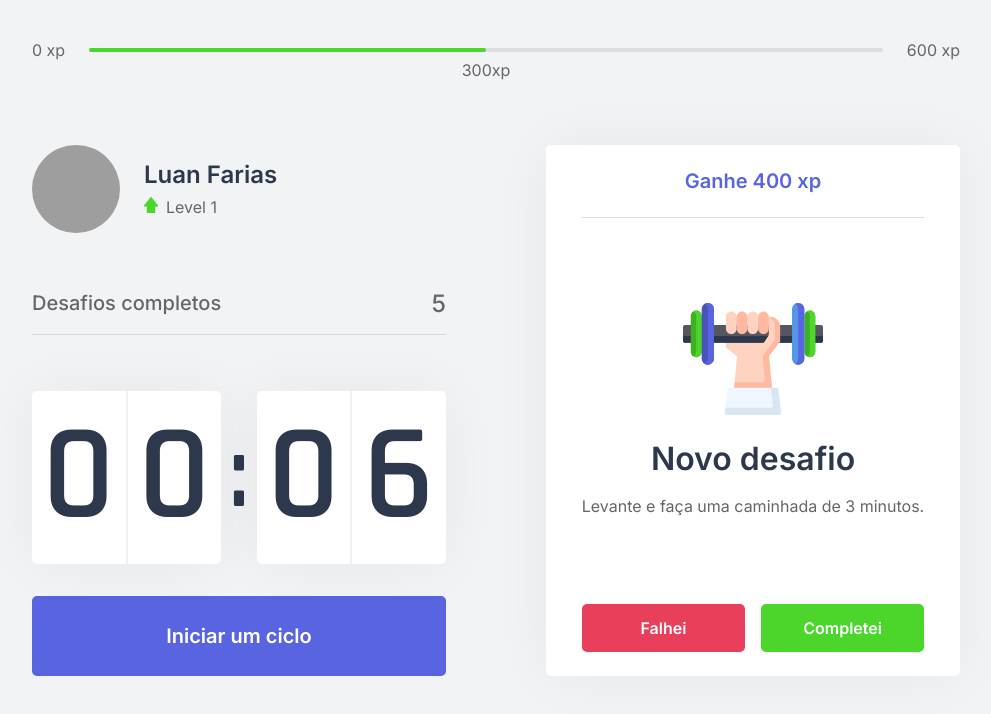
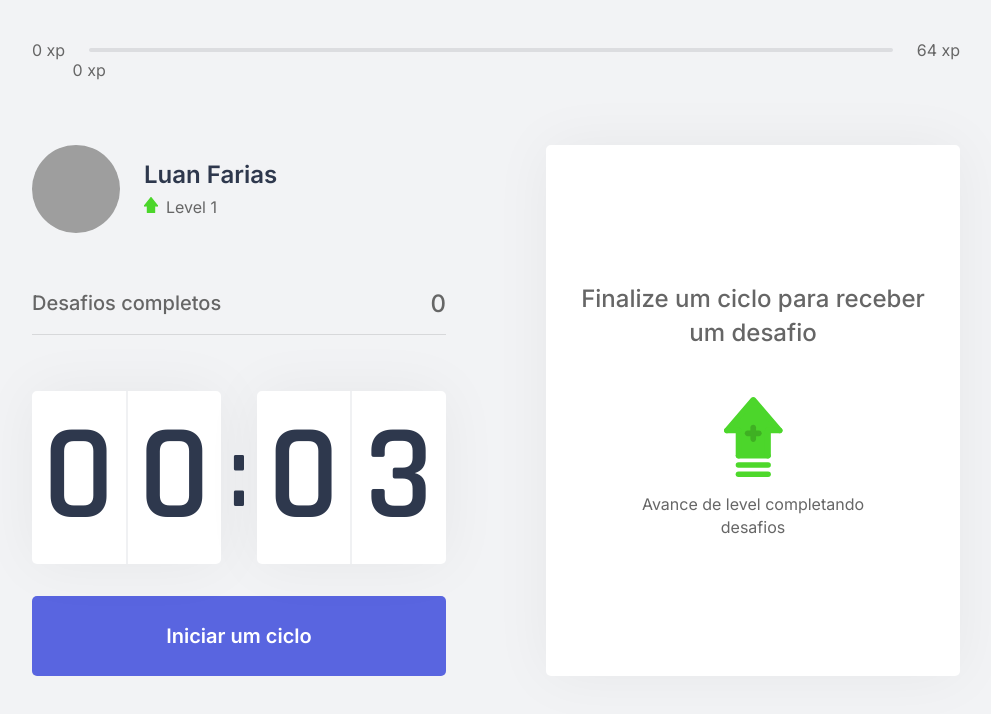
Before and after one commit to Luan-Farias/Typescript.Nextjs.Move-It, a Next.js app: page / in a window 1280 px wide. Shown: the top 714 px of the page, without its empty margins (144-1135 px from the left). Built offline with nearby package versions, Linux system fonts and the light colour scheme; grey boxes are pictures that could not be loaded.

Commit message:
Added ChallengesContext and CountdownContext

```diff
--- /dev/null
+++ b/challenges.json
@@ -0,0 +1,62 @@
+[
+    {
+      "type": "body",
+      "description": "Estique um de seus braços com a palma da mão virada para frente e puxe os dedos para cima por 10 segundos por mão.",
+      "amount": 80
+    },
+    {
+      "type": "body",
+      "description": "Estique seu braço contra o peito e puxe-o utilizando o outro braço por 10 segundos por braço.",
+      "amount": 60
+    },
+    {
+      "type": "body",
+      "description": "Puxe seu pescoço com a ajuda da mão para a direita e para a esquerda, permanecendo na posição por alguns segundos.",
+      "amount": 70
+    },
+    {
+      "type": "body",
+      "description": "Com as duas mãos na parte de trás da cabeça, leve-a para baixo, alongando a parte de trás da região.",
+      "amount": 60
+    },
+    {
+      "type": "body",
+      "description": "Cruze as pernas e desça com as mãos esticadas em direção ao chão. Repita o movimento com a outra perna na frente.",
+      "amount": 100
+    },
+    {
+      "type": "body",
+      "description": "Sentado, abra as pernas e tente encostar as palmas das mãos no chão, repita 3 vezes por 5 segundos.",
+      "amount": 80
+    },
+    {
+      "type": "body",
+      "description": "Puxe o joelho de encontro ao peito e segure, troque de perna após 10 segundos.",
+      "amount": 50
+    },
+    {
+      "type": "body",
+      "description": "Sentado, cruze uma perna e incline seu tronco à frente, troque de perna após 10 segundos.",
+      "amount": 80
+    },
+    {
+      "type": "eye",
+      "description": "Sentado, feche os olhos e cubra-os com as palmas da mão durante 2 minutos, depois abra normalmente.",
+      "amount": 90
+    },
+    {
+      "type": "eye",
+      "description": "Em algum ambiente aberto, olhe o mais longe que puder em quatro direções por 3s, mexa apenas os olhos. Repita 3 vezes.",
+      "amount": 140
+    },
+    {
+      "type": "eye",
+      "description": "Usando os polegares, massage a área abaixo das sobrancelhas em movimentos circulares por 15 segundos.",
+      "amount": 70
+    },
+    {
+      "type": "body",
+      "description": "Em pé, gire a cintura o máximo que puder para a esquerda, segure por cinco segundos. Repita para a direita.",
+      "amount": 90
+    }
+  ]
--- a/src/components/ChallengeBox.tsx
+++ b/src/components/ChallengeBox.tsx
@@ -1,30 +1,46 @@
+import { useContext } from 'react';
+import { ChallengesContext } from '../contexts/ChallengesContext';
+import { CountdownContext } from '../contexts/CountdownContext';
 import styles from '../styles/components/ChallengeBox.module.css';
 
 export function ChallengeBox() {
-    const hasActiveChallenge = true;
+    const { activeChallenge, resetChallenge, completeChallenge } = useContext(ChallengesContext);
+    const { resetCountdown } = useContext(CountdownContext);
+
+    function handleChallengeSucceded() {
+        completeChallenge();
+        resetCountdown();
+    }
+
+    function handleChallengeFailed() {
+        resetChallenge();
+        resetCountdown();
+    }
 
     return (
         <div className={styles.challengeBoxContainer}>
-            {hasActiveChallenge ? (
+            {activeChallenge ? (
                 <div className={styles.challengeActive}>
-                    <header>Ganhe 400 xp</header>
+                    <header>Ganhe {activeChallenge.amount} xp</header>
 
                         <main>
-                            <img src="icons/body.svg"/>
+                            <img src={`icons/${activeChallenge.type}.svg`} />
                             <strong>Novo desafio</strong>
-                        <p>Levante e faça uma caminhada de 3 minutos.</p>
+                        <p>{activeChallenge.description}</p>
                     </main>
 
                     <footer>
                         <button
                             type="button"
                             className={styles.challengeFailedButton}
+                            onClick={handleChallengeFailed}
                         >
                             Falhei
                         </button>
                         <button
                             type="button"
                             className={styles.challengeSuccededButton}
+                            onClick={handleChallengeSucceded}
                         >
                             Completei
                         </button>
--- a/src/components/CompletedChallenges.tsx
+++ b/src/components/CompletedChallenges.tsx
@@ -1,10 +1,14 @@
+import { useContext } from 'react';
+import { ChallengesContext } from '../contexts/ChallengesContext';
 import styles from '../styles/components/CompletedChallenges.module.css';
 
 export function CompletedChallenges() {
+    const { challengesCompleted } = useContext(ChallengesContext);
+
     return (
         <div className={styles.completedChallengesContainer}>
             <span>Desafios completos</span>
-            <span>5</span>
+            <span>{challengesCompleted}</span>
         </div>
     );
 }
--- a/src/components/Countdown.tsx
+++ b/src/components/Countdown.tsx
@@ -1,39 +1,20 @@
-import { useState, useEffect } from 'react';
+import { useContext } from 'react';
+import { CountdownContext } from '../contexts/CountdownContext';
 import styles from '../styles/components/Countdown.module.css';
 
-let countdownTimeout: NodeJS.Timeout;
 
 export function Countdown() {
-    const [time, setTime] = useState(0.1 * 60);
-    const [isActive, setIsActive] = useState(false);
-    const [hasFinished, setHasFinished] = useState(false);
-
-    const minutes = Math.floor(time / 60);
-    const seconds = time % 60;
+    const {
+        minutes,
+        seconds,
+        hasFinished,
+        isActive,
+        resetCountdown,
+        startCountdown
+    } = useContext(CountdownContext);
 
     const [minuteLeft, minuteRight] = String(minutes).padStart(2, '0').split('');
     const [secondLeft, secondRight] = String(seconds).padStart(2, '0').split('');
-
-    function startCountdown() {
-        setIsActive(true);
-    }
-
-    function resetCountdown() {
-        clearTimeout(countdownTimeout);
-        setIsActive(false);
-        setTime(25 * 60);
-    }
-
-    useEffect(() => {
-        if(isActive && time > 0) {
-            countdownTimeout = setTimeout(() => {
-                setTime(time - 1);
-            }, 1000);
-        } else if (isActive && time === 0) {
-            setHasFinished(true);
-            setIsActive(false);
-        }
-    }, [isActive, time]);
 
     return (
         <div>
--- a/src/components/ExperienceBar.tsx
+++ b/src/components/ExperienceBar.tsx
@@ -1,17 +1,23 @@
+import { useContext } from 'react';
+import { ChallengesContext } from '../contexts/ChallengesContext';
 import styles from '../styles/components/ExperienceBar.module.css';
 
 export function ExperienceBar() {
+    const { currentExperience, experiencieToNextLevel } = useContext(ChallengesContext);
+
+    const percentToNextLevel = Math.round(currentExperience * 100) / experiencieToNextLevel;
+
     return (
         <header className={styles.experienceBar}>
             <span>0 xp</span>
             <div>
-                <div style={{ width: '50%' }} />
+                <div style={{ width: `${percentToNextLevel}%` }} />
 
-                <span className={styles.currentExperience} style={{ left: '50%' }}>
-                    300xp
+                <span className={styles.currentExperience} style={{ left: `${percentToNextLevel}%` }}>
+                    {currentExperience} xp
                 </span>
             </div>
-            <span>600 xp</span>
+            <span>{experiencieToNextLevel} xp</span>
         </header>
     );
 }
--- a/src/components/Profile.tsx
+++ b/src/components/Profile.tsx
@@ -1,6 +1,10 @@
+import { useContext } from 'react';
+import { ChallengesContext } from '../contexts/ChallengesContext';
 import styles from '../styles/components/Profile.module.css';
 
 export function Profile() {
+    const { level } = useContext(ChallengesContext);
+
     return (
         <div className={styles.profileContainer}>
             <img src="https://github.com/luan-farias.png" alt="Luan Farias"/>
@@ -8,7 +12,7 @@
                 <strong>Luan Farias</strong>
                 <p>
                     <img src="icons/level.svg" alt="level" />
-                    Level 1
+                    Level {level}
                 </p>
             </div>
         </div>
--- /dev/null
+++ b/src/contexts/ChallengesContext.tsx
@@ -0,0 +1,85 @@
+import { createContext, ReactNode, useState } from 'react';
+import challenges from '../../challenges.json';
+
+interface Challenge {
+    type: 'body' | 'eye';
+    description: string;
+    amount: number;
+}
+
+interface ChallengesContextData {
+    level: number;
+    currentExperience: number;
+    challengesCompleted: number;
+    levelUp: () => void;
+    startNewChallenge: () => void;
+    activeChallenge: Challenge;
+    resetChallenge: () => void;
+    experiencieToNextLevel: number;
+    completeChallenge: () => void;
+}
+
+interface ChallengeProviderProps {
+    children: ReactNode;
+}
+
+export const ChallengesContext = createContext({} as ChallengesContextData);
+
+export function ChallengesProvider({ children }: ChallengeProviderProps) {
+    const [level, setLevel] = useState(1);
+    const [currentExperience, setCurrentExperience] = useState(0);
+    const [challengesCompleted, setChallengesCompleted] = useState(0);
+
+    const [activeChallenge, setActiveChallenge] = useState(null);
+
+    const experiencieToNextLevel = Math.pow((level + 1) * 4, 2);
+
+    function levelUp() {
+        setLevel(level + 1)
+    }
+
+    function startNewChallenge() {
+        const randoChallengeIndex = Math.floor(Math.random() * challenges.length);
+        const challenge = challenges[randoChallengeIndex];
+
+        setActiveChallenge(challenge);
+    }
+
+    function resetChallenge() {
+        setActiveChallenge(null);
+    }
+
+    function completeChallenge() {
+        if (!activeChallenge)
+            return;
+
+        const { amount } = activeChallenge;
+
+        let finalExperience = currentExperience + amount;
+
+        if(finalExperience >= experiencieToNextLevel) {
+            finalExperience = finalExperience - experiencieToNextLevel;
+            levelUp();
+        }
+
+        setCurrentExperience(finalExperience);
+        setActiveChallenge(null);
+        setChallengesCompleted(challengesCompleted + 1);
+    }
+
+    return (
+        <ChallengesContext.Provider value={{
+            level,
+            levelUp,
+            challengesCompleted,
+            currentExperience,
+            startNewChallenge,
+            activeChallenge,
+            resetChallenge,
+            experiencieToNextLevel,
+            completeChallenge
+        }}>
+            {children}
+        </ChallengesContext.Provider>
+    );
+}
--- /dev/null
+++ b/src/contexts/CountdownContext.tsx
@@ -0,0 +1,67 @@
+import { createContext, ReactNode, useContext, useEffect, useState } from "react";
+import { ChallengesContext } from './ChallengesContext';
+
+interface CountdownContextInterface {
+    minutes: number;
+    seconds: number;
+    hasFinished: boolean;
+    isActive: boolean;
+    startCountdown: () => void;
+    resetCountdown: () => void;
+}
+
+export const CountdownContext = createContext({} as CountdownContextInterface);
+
+interface CountdownProviderProps {
+    children: ReactNode;
+}
+
+let countdownTimeout: NodeJS.Timeout;
+
+export function CountdownProvider({children}: CountdownProviderProps) {
+
+    const { startNewChallenge } = useContext(ChallengesContext);
+
+    const [time, setTime] = useState(0.05 * 60);
+    const [isActive, setIsActive] = useState(false);
+    const [hasFinished, setHasFinished] = useState(false);
+
+    const minutes = Math.floor(time / 60);
+    const seconds = time % 60;
+
+    function startCountdown() {
+        setIsActive(true);
+    }
+
+    function resetCountdown() {
+        clearTimeout(countdownTimeout);
+        setIsActive(false);
+        setHasFinished(false);
+        setTime(0.05 * 60);
+    }
+
+    useEffect(() => {
+        if(isActive && time > 0) {
+            countdownTimeout = setTimeout(() => {
+                setTime(time - 1);
+            }, 1000);
+        } else if (isActive && time === 0) {
+            setHasFinished(true);
+            setIsActive(false);
+            startNewChallenge();
+        }
+    }, [isActive, time]);
+
+    return (
+        <CountdownContext.Provider value={{
+            minutes,
+            seconds,
+            hasFinished,
+            isActive,
+            startCountdown,
+            resetCountdown
+        }}>
+            {children}
+        </CountdownContext.Provider>
+    )
+}
--- a/src/pages/_app.tsx
+++ b/src/pages/_app.tsx
@@ -1,7 +1,13 @@
 import '../styles/global.css';
 
+import { ChallengesProvider } from '../contexts/ChallengesContext';
+
 function MyApp({ Component, pageProps }) {
-    return <Component {...pageProps} />;
+    return (
+        <ChallengesProvider>
+            <Component {...pageProps} />
+        </ChallengesProvider>
+    );
 }
 
 export default MyApp;
--- a/src/pages/index.tsx
+++ b/src/pages/index.tsx
@@ -7,6 +7,7 @@
 import { CompletedChallenges } from '../components/CompletedChallenges';
 import { Countdown } from '../components/Countdown';
 import { ChallengeBox } from '../components/ChallengeBox';
+import { CountdownProvider } from '../contexts/CountdownContext';
 
 export default function Home() {
     return (
@@ -17,6 +18,7 @@
 
             <ExperienceBar />
 
+            <CountdownProvider>
                <section>
                     <div>
                         <Profile />
@@ -27,6 +29,7 @@
                         <ChallengeBox />
                     </div>
                 </section>
+            </CountdownProvider>
         </div>
     );
 }
```
Lines whose indentation alone changed are shown as unchanged.
